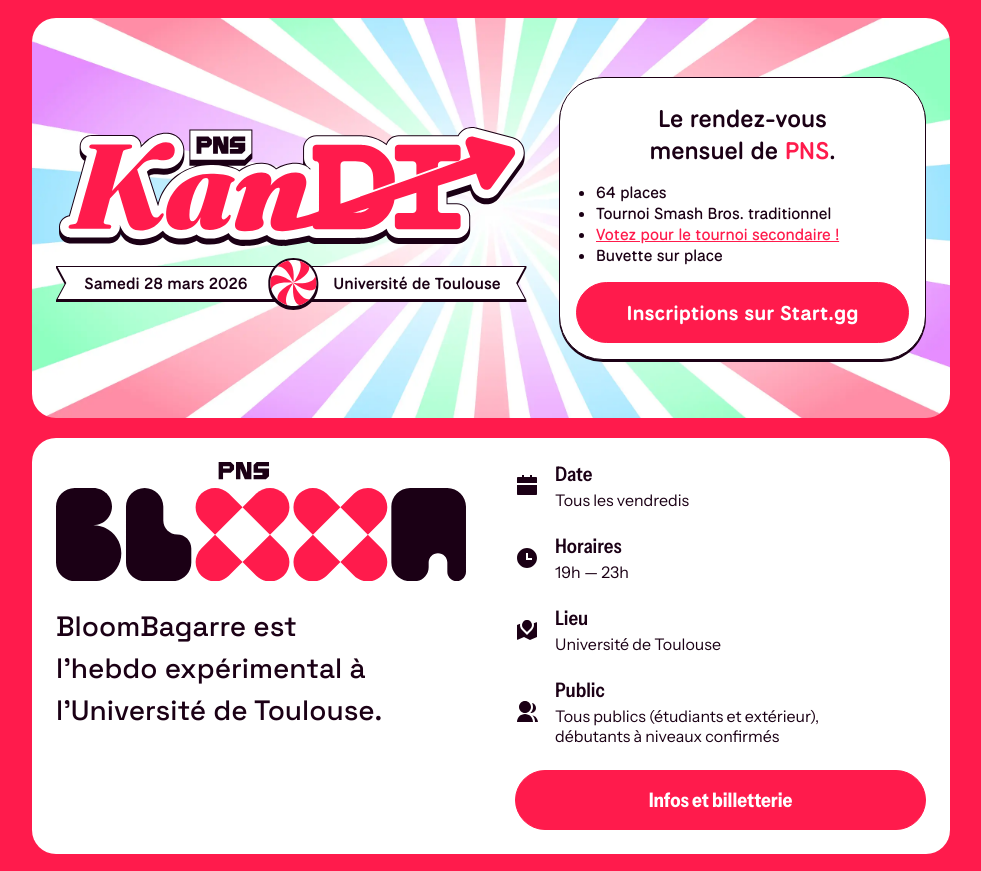
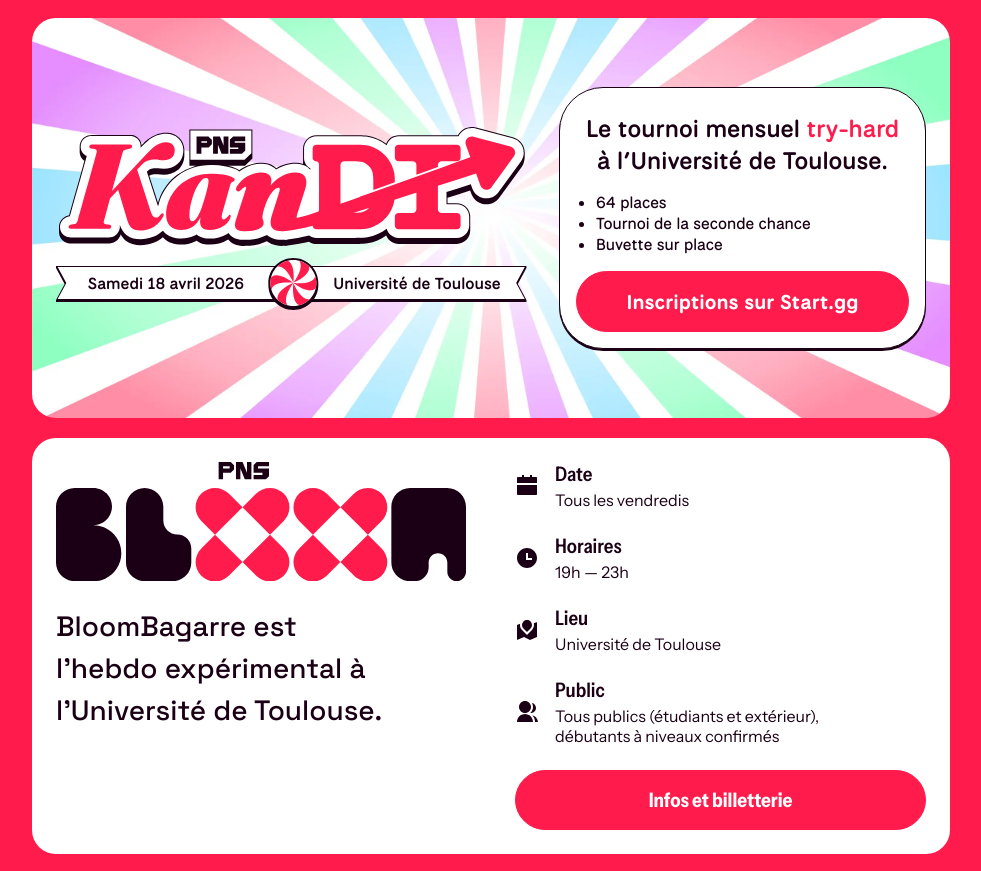
Before and after one commit to pnsgg/core, an Astro site in the folder apps/website/: page / in a window 1280 px wide. Shown: the part 1625-2496 px from the top of the page, without its empty margins (149-1130 px from the left). Built offline with nearby package versions, Linux system fonts and the light colour scheme; Astro itself is replaced by a stand-in of ours.

Commit message:
feat(website): KanD.I. d'avril !

```diff
--- a/apps/website/src/pages/_KanDI.astro
+++ b/apps/website/src/pages/_KanDI.astro
@@ -10,7 +10,7 @@
     <LogoKanDI />
 
     <div class="infos-rapides" aria-hidden="true">
-      <div class="date">Samedi 28 mars 2026</div>
+      <div class="date">Samedi 18 avril 2026</div>
 
       <div class="lieu">Université de Toulouse</div>
 
@@ -20,24 +20,20 @@
 
   <div class="infos">
     <p>
-      Le rendez-vous mensuel de <span style="color: var(--rouge-pns)">PNS</span>.
+      Le tournoi mensuel <span style="color: var(--rouge-pns)">try-hard</span>
+      à l’Université de Toulouse.
     </p>
 
     <ul>
       <li>64 places</li>
-      <li>Tournoi Smash Bros. traditionnel</li>
-      <li>
-        <a href="https://x.com/pns_gg" rel="noopener noreferrer" target="_blank">
-          Votez pour le tournoi secondaire !
-        </a>
-      </li>
+      <li>Tournoi de la seconde chance</li>
       <li>Buvette sur place</li>
     </ul>
 
     <div role="list" class="infos-rapides-mobile">
       <ArlequinKanDI />
 
-      Samedi 28 mars à l'Université de Toulouse
+      Samedi 18 avril à l'Université de Toulouse
     </div>
 
     <Button href="https://start.gg/kandi"> Inscriptions sur Start.gg </Button>
```
